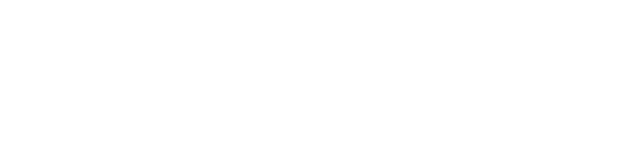
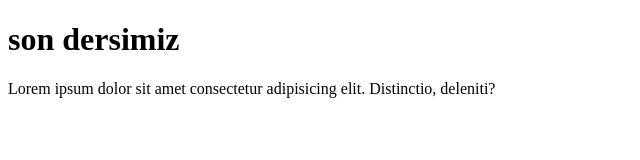
Before and after one commit to vildancetin/vscode-git1, a plain HTML site: page index.html in a window 1280 px wide. Shown: the whole page, without its empty margins (0-640 px from the left). Drawn offline with Linux system fonts and the light colour scheme.

Commit message:
index dosyasi degisti

```diff
--- a/index.html
+++ b/index.html
@@ -6,6 +6,7 @@
   <title>Document</title>
 </head>
 <body>
-
+  <h1>son dersimiz</h1>
+  <p>Lorem ipsum dolor sit amet consectetur adipisicing elit. Distinctio, deleniti?</p>
 </body>
 </html>
```
